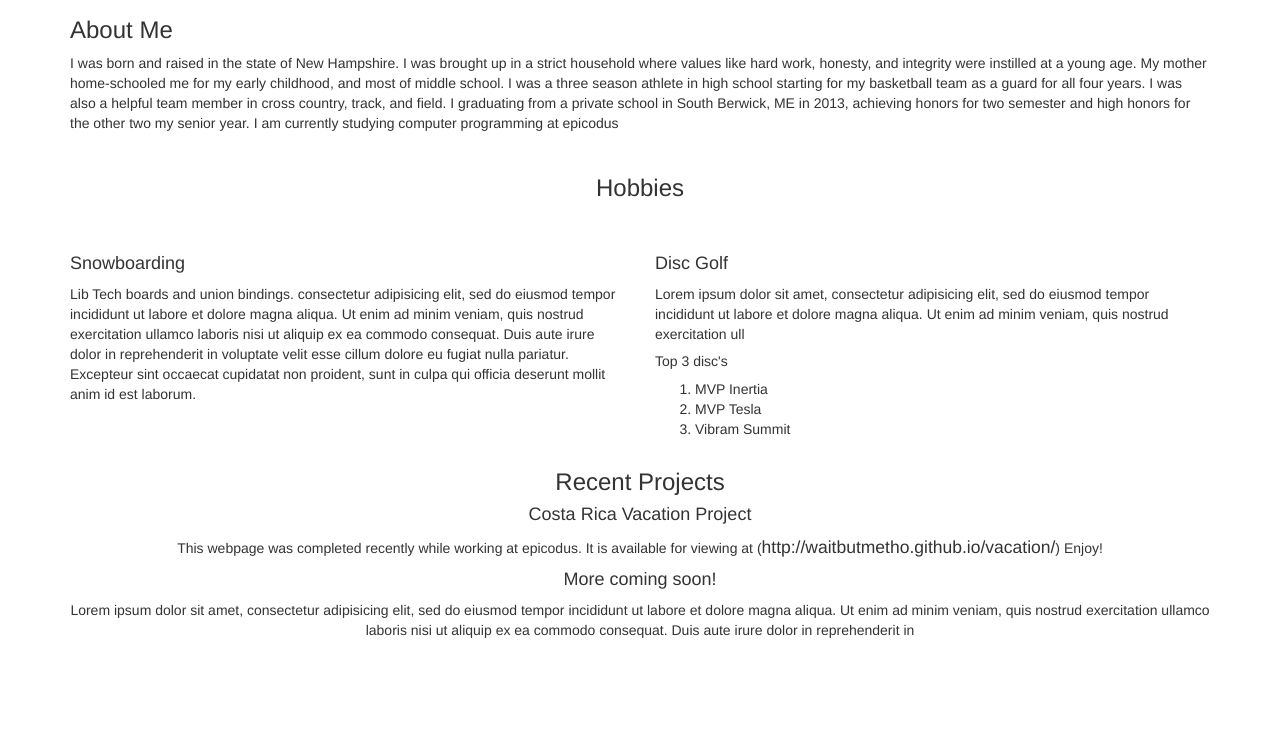
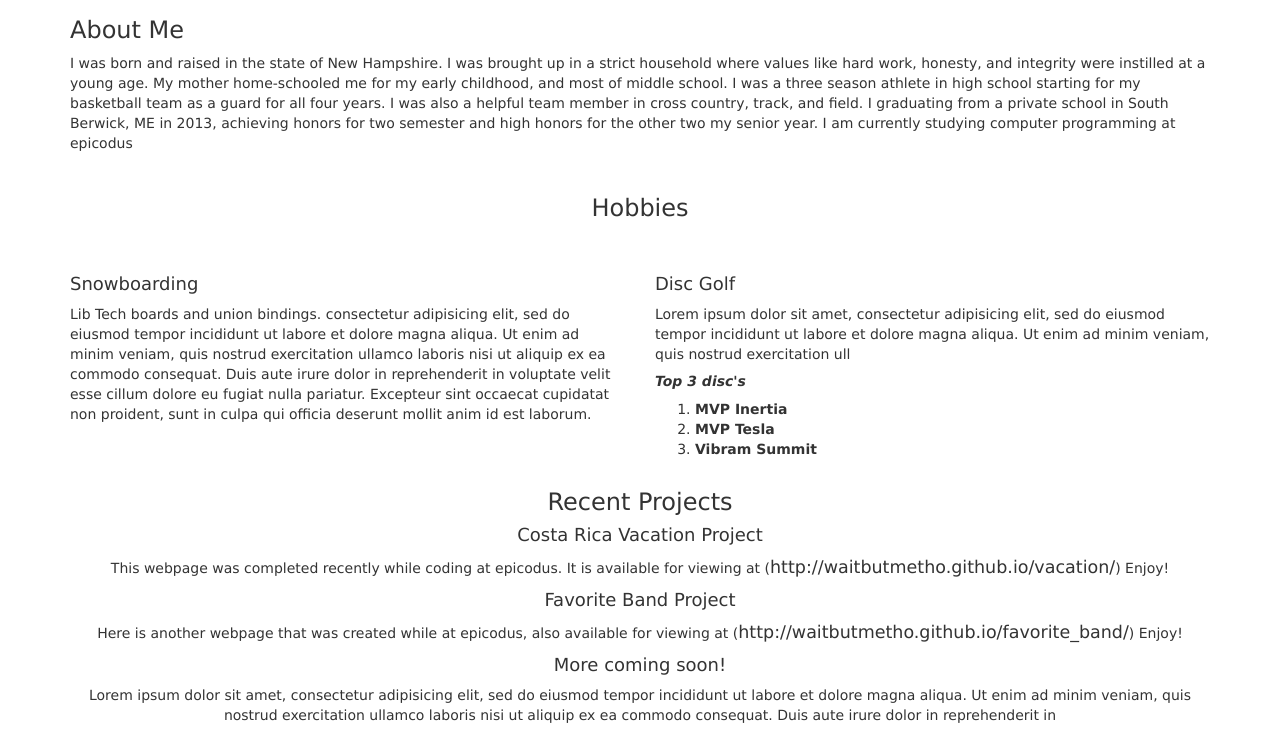
Before and after one commit to waitbutmetho/epiportfolio, a plain HTML site: page index.html in a window 1280 px wide. Shown: the part 492-1227 px from the top of the page. Before the commit the page ends 1142 px from the top, so only its background shows below. Drawn offline with nearby package versions, Linux system fonts and the light colour scheme.

Commit message:
add new tags including strong/em

```diff
--- a/css/styles.css
+++ b/css/styles.css
@@ -1,4 +1,5 @@
 body{
+  font-family: verdana, serif, sans-serif;
   margin-top: 5em;
 }
 
--- a/index.html
+++ b/index.html
@@ -69,11 +69,11 @@
     <div class="col-sm-6">
       <h4>Disc Golf</h4>
       <p>Lorem ipsum dolor sit amet, consectetur adipisicing elit, sed do eiusmod tempor incididunt ut labore et dolore magna aliqua. Ut enim ad minim veniam, quis nostrud exercitation ull</p>
-      <h5>Top 3 disc's</h5>
+      <h5><strong><em>Top 3 disc's</em></strong></h5>
       <ol>
-        <li>MVP Inertia</li>
-        <li>MVP Tesla</li>
-        <li>Vibram Summit</li>
+        <li><strong>MVP Inertia</strong></li>
+        <li><strong>MVP Tesla</strong></li>
+        <li><strong>Vibram Summit</strong></li>
       </ol>
     </div>
     </div>
@@ -81,9 +81,14 @@
       <h3>Recent Projects</h3>
       <h4>Costa Rica Vacation Project</h4>
       <p>
-        This webpage was completed recently while working at epicodus. It is available
+        This webpage was completed recently while coding at epicodus. It is available
         for viewing at (<span class="projlink">http://waitbutmetho.github.io/vacation/</span>)
         Enjoy!
+      </p>
+      <h4>Favorite Band Project</h4>
+      <p>
+        Here is another webpage that was created while at epicodus, also available for viewing at
+       (<span class="projlink">http://waitbutmetho.github.io/favorite_band/</span>) Enjoy!
       </p>
       <h4>More coming soon!</h4>
       <p>
```
